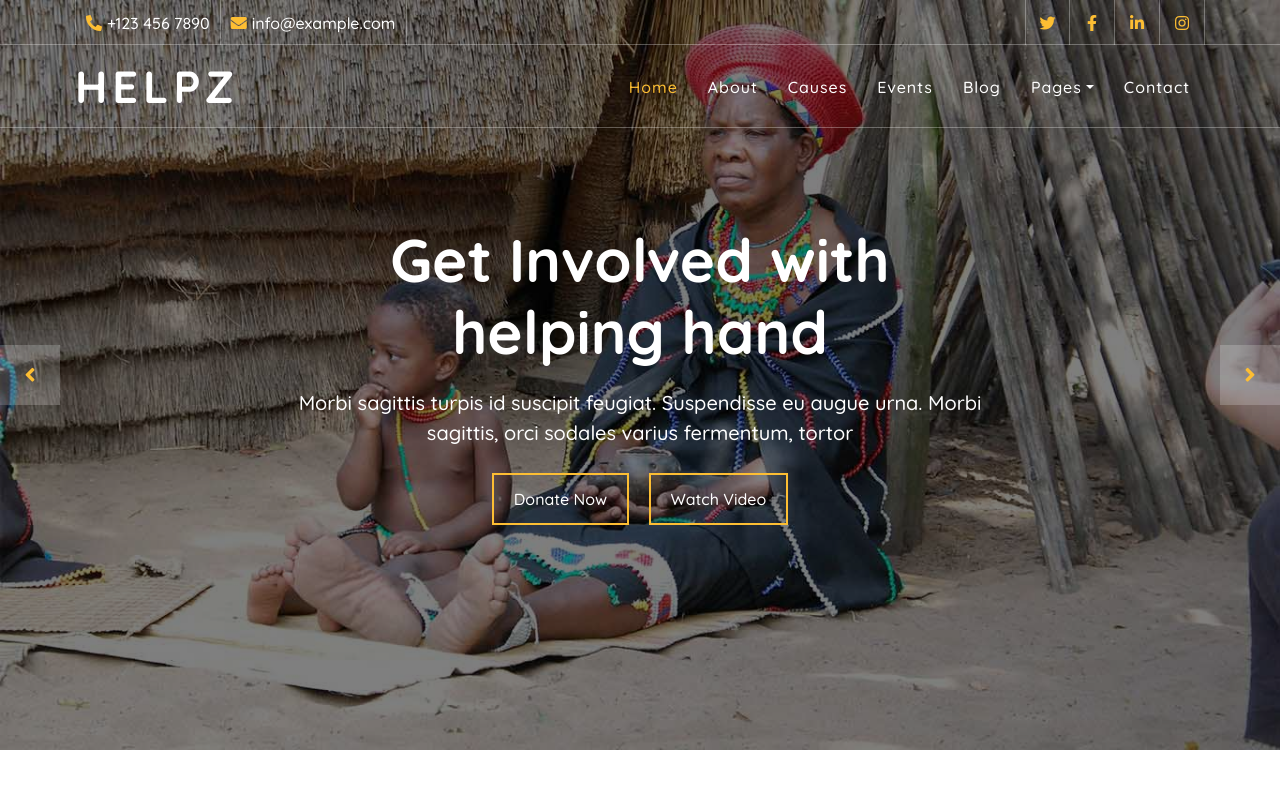
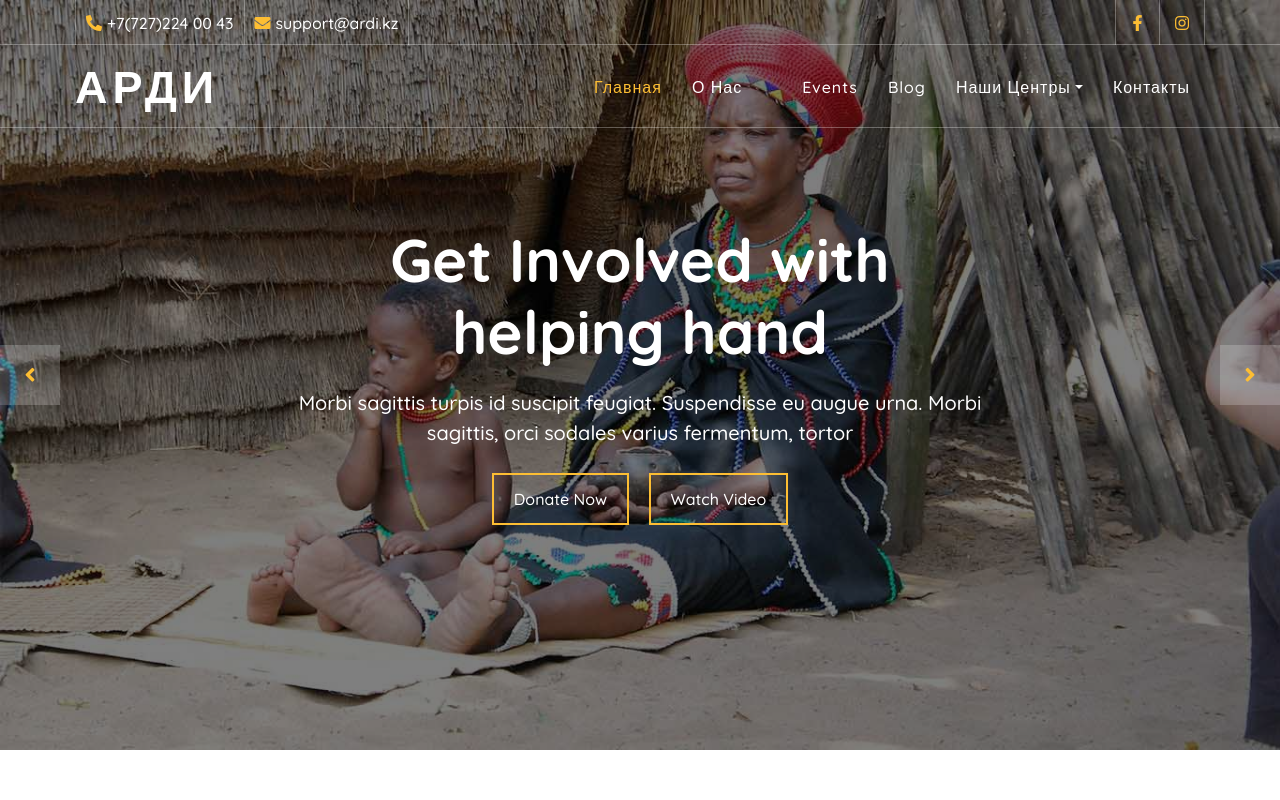
Before and after one commit to YelnurAlash/Ardi1, a plain HTML site: page index.html in a window 1280 px wide. Shown: the top 800 px of the page. Drawn offline with nearby package versions, Linux system fonts and the light colour scheme.

Commit message:
Added ardi favicon

```diff
--- a/index.html
+++ b/index.html
@@ -2,13 +2,13 @@
 <html lang="en">
     <head>
         <meta charset="utf-8">
-        <title>HELPZ - Free Charity Website Template</title>
+        <title>"АРДИ" Ассосиация родителей детей инвалидов</title>
         <meta content="width=device-width, initial-scale=1.0" name="viewport">
         <meta content="Free Website Template" name="keywords">
         <meta content="Free Website Template" name="description">
 
         <!-- Favicon -->
-        <link href="img/favicon.ico" rel="icon">
+        <link href="img/favicon-1.jpg" rel="shortcut icon">
 
         <!-- Google Font -->
         <link href="https://fonts.googleapis.com/css2?family=Quicksand:wght@300;400;500;600;700&display=swap" rel="stylesheet">
@@ -33,20 +33,18 @@
                         <div class="top-bar-left">
                             <div class="text">
                                 <i class="fa fa-phone-alt"></i>
-                                <p>+123 456 7890</p>
+                                <p>+7(727)224 00 43</p>
                             </div>
                             <div class="text">
                                 <i class="fa fa-envelope"></i>
-                                <p>info@example.com</p>
+                                <p>support@ardi.kz</p>
                             </div>
                         </div>
                     </div>
                     <div class="col-md-4">
                         <div class="top-bar-right">
                             <div class="social">
-                                <a href=""><i class="fab fa-twitter"></i></a>
                                 <a href=""><i class="fab fa-facebook-f"></i></a>
-                                <a href=""><i class="fab fa-linkedin-in"></i></a>
                                 <a href=""><i class="fab fa-instagram"></i></a>
                             </div>
                         </div>
@@ -59,20 +57,20 @@
         <!-- Nav Bar Start -->
         <div class="navbar navbar-expand-lg bg-dark navbar-dark">
             <div class="container-fluid">
-                <a href="index.html" class="navbar-brand">Helpz</a>
+                <a href="index.html" class="navbar-brand">АРДИ</a>
                 <button type="button" class="navbar-toggler" data-toggle="collapse" data-target="#navbarCollapse">
                     <span class="navbar-toggler-icon"></span>
                 </button>
 
                 <div class="collapse navbar-collapse justify-content-between" id="navbarCollapse">
                     <div class="navbar-nav ml-auto">
-                        <a href="index.html" class="nav-item nav-link active">Home</a>
-                        <a href="about.html" class="nav-item nav-link">About</a>
-                        <a href="causes.html" class="nav-item nav-link">Causes</a>
+                        <a href="index.html" class="nav-item nav-link active">Главная</a>
+                        <a href="about.html" class="nav-item nav-link">О Нас</a>
+                        <a href="causes.html" class="nav-item nav-link"></a>
                         <a href="event.html" class="nav-item nav-link">Events</a>
                         <a href="blog.html" class="nav-item nav-link">Blog</a>
                         <div class="nav-item dropdown">
-                            <a href="#" class="nav-link dropdown-toggle" data-toggle="dropdown">Pages</a>
+                            <a href="#" class="nav-link dropdown-toggle" data-toggle="dropdown">Наши Центры</a>
                             <div class="dropdown-menu">
                                 <a href="single.html" class="dropdown-item">Detail Page</a>
                                 <a href="service.html" class="dropdown-item">What We Do</a>
@@ -81,7 +79,7 @@
                                 <a href="volunteer.html" class="dropdown-item">Become A Volunteer</a>
                             </div>
                         </div>
-                        <a href="contact.html" class="nav-item nav-link">Contact</a>
+                        <a href="contact.html" class="nav-item nav-link">Контакты</a>
                     </div>
                 </div>
             </div>
```
Also changed, not shown: LICENSE.txt (deleted), READ-ME.txt (deleted), free-charity-website-template.jpg (deleted), img/favicon-1.jpg (added).
